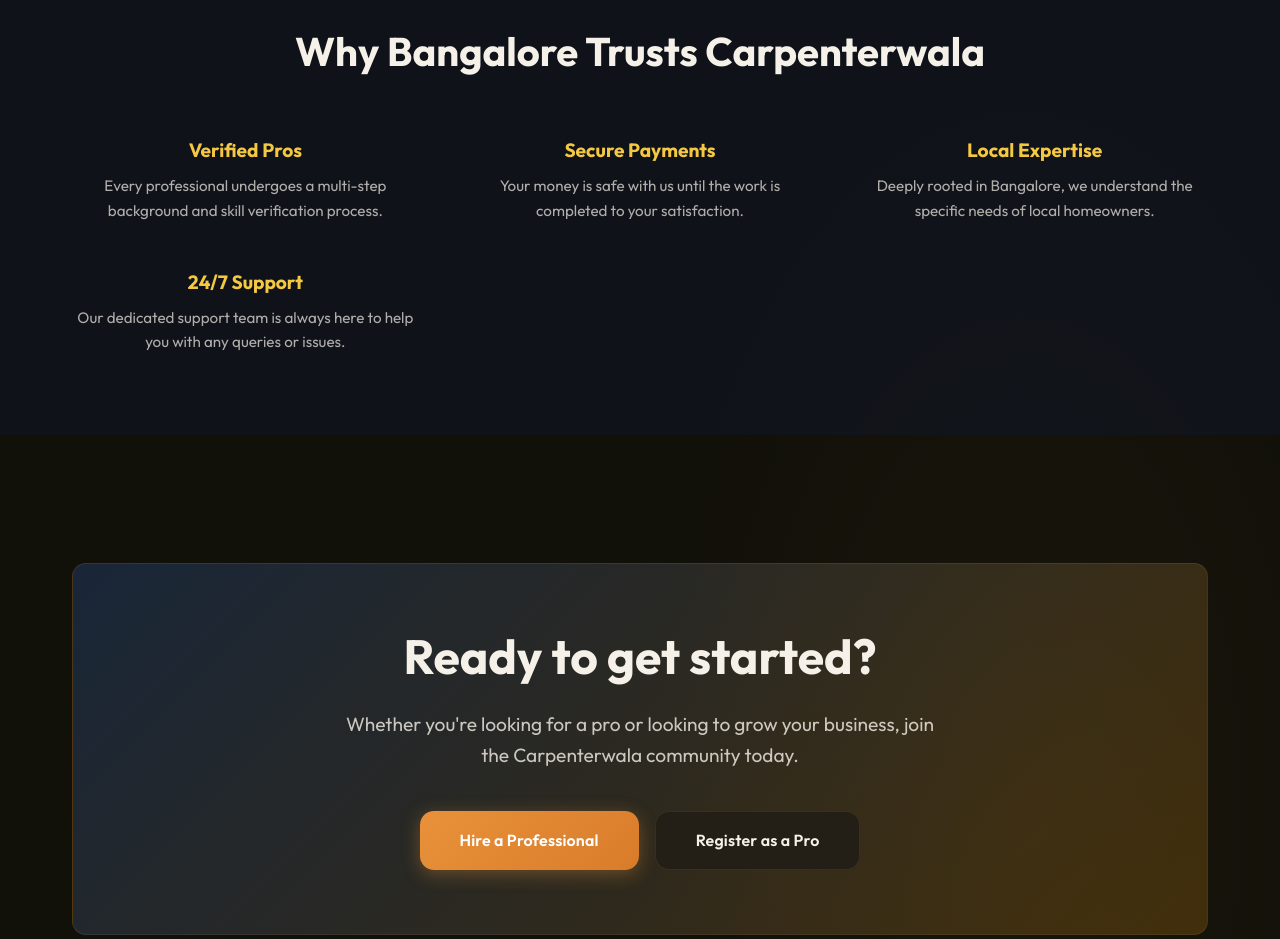
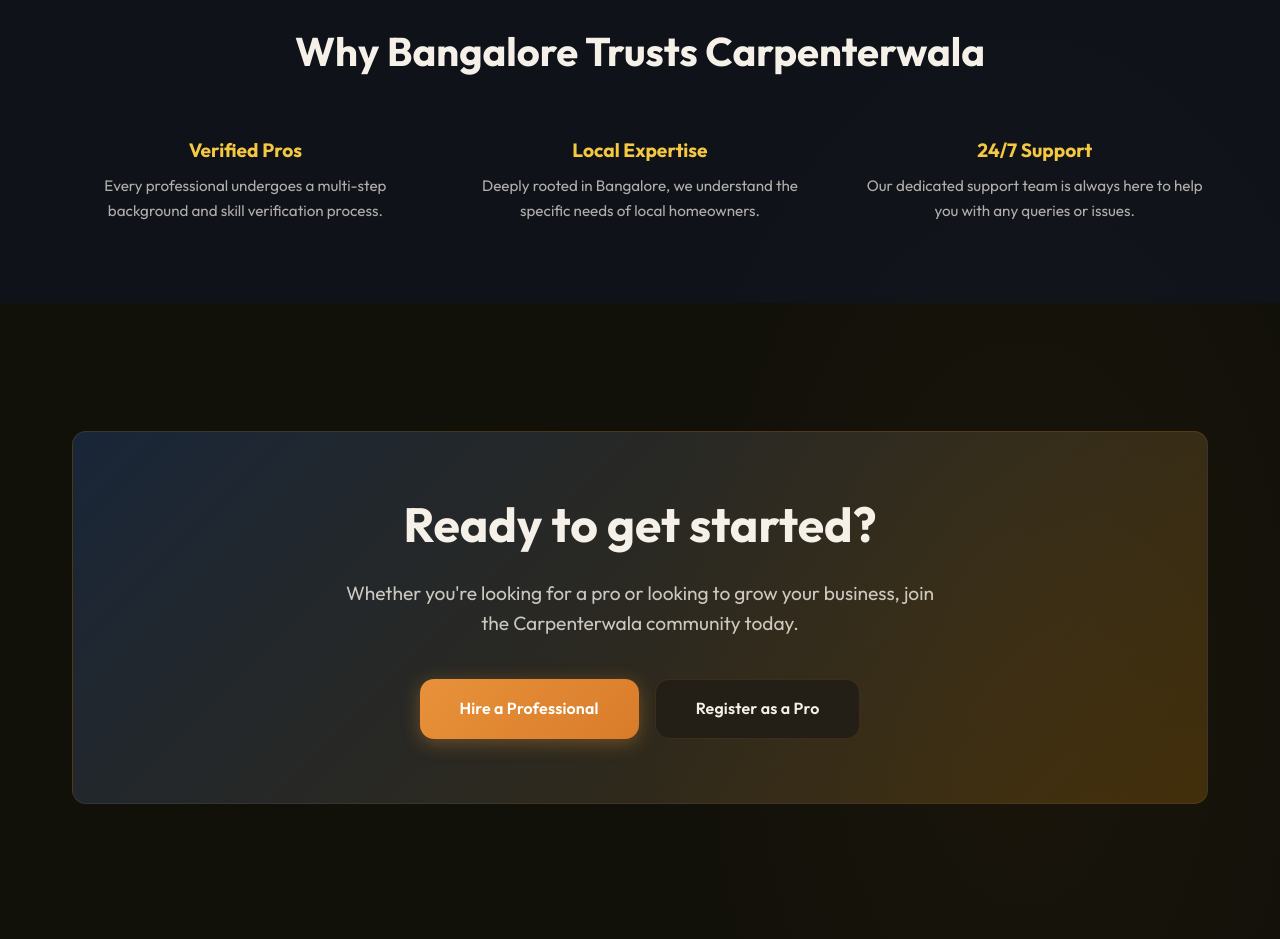
Before and after one commit to Sachidanand01/carpenterwala, a Next.js app: page /how-it-works in a window 1280 px wide. Shown: the part 2100-3039 px from the top of the page. Built offline with nearby package versions, Linux system fonts and the light colour scheme; no server answers.

Commit message:
removal of payment section from how it works

```diff
--- a/app/how-it-works/page.js
+++ b/app/how-it-works/page.js
@@ -144,7 +144,7 @@ export default function HowItWorks() {
           <div style={{ display: "grid", gridTemplateColumns: "repeat(auto-fit, minmax(250px, 1fr))", gap: "3rem" }}>
             {[
               { title: "Verified Pros", desc: "Every professional undergoes a multi-step background and skill verification process." },
-              { title: "Secure Payments", desc: "Your money is safe with us until the work is completed to your satisfaction." },
+              // { title: "Secure Payments", desc: "Your money is safe with us until the work is completed to your satisfaction." },
               { title: "Local Expertise", desc: "Deeply rooted in Bangalore, we understand the specific needs of local homeowners." },
               { title: "24/7 Support", desc: "Our dedicated support team is always here to help you with any queries or issues." }
             ].map((item, idx) => (
```
